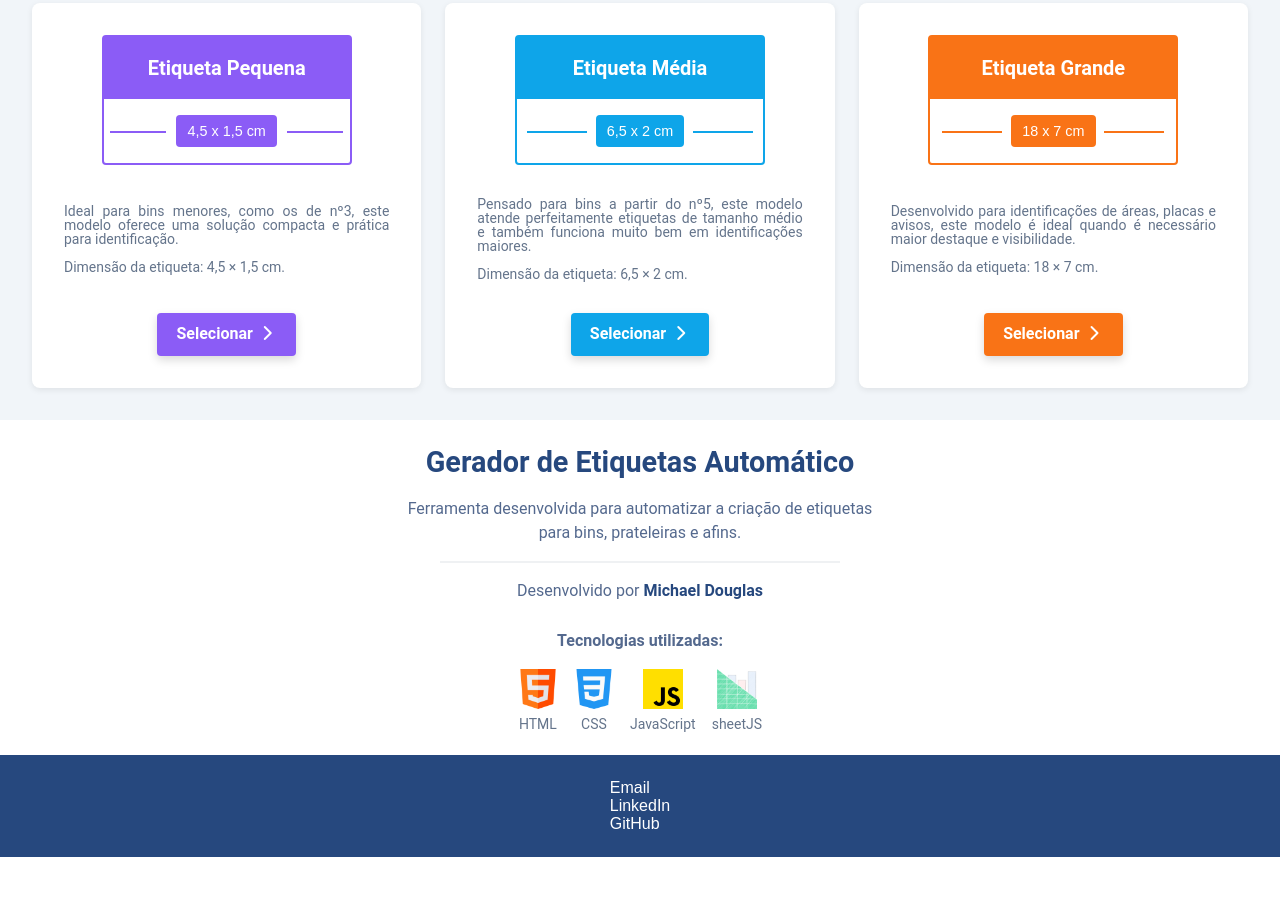
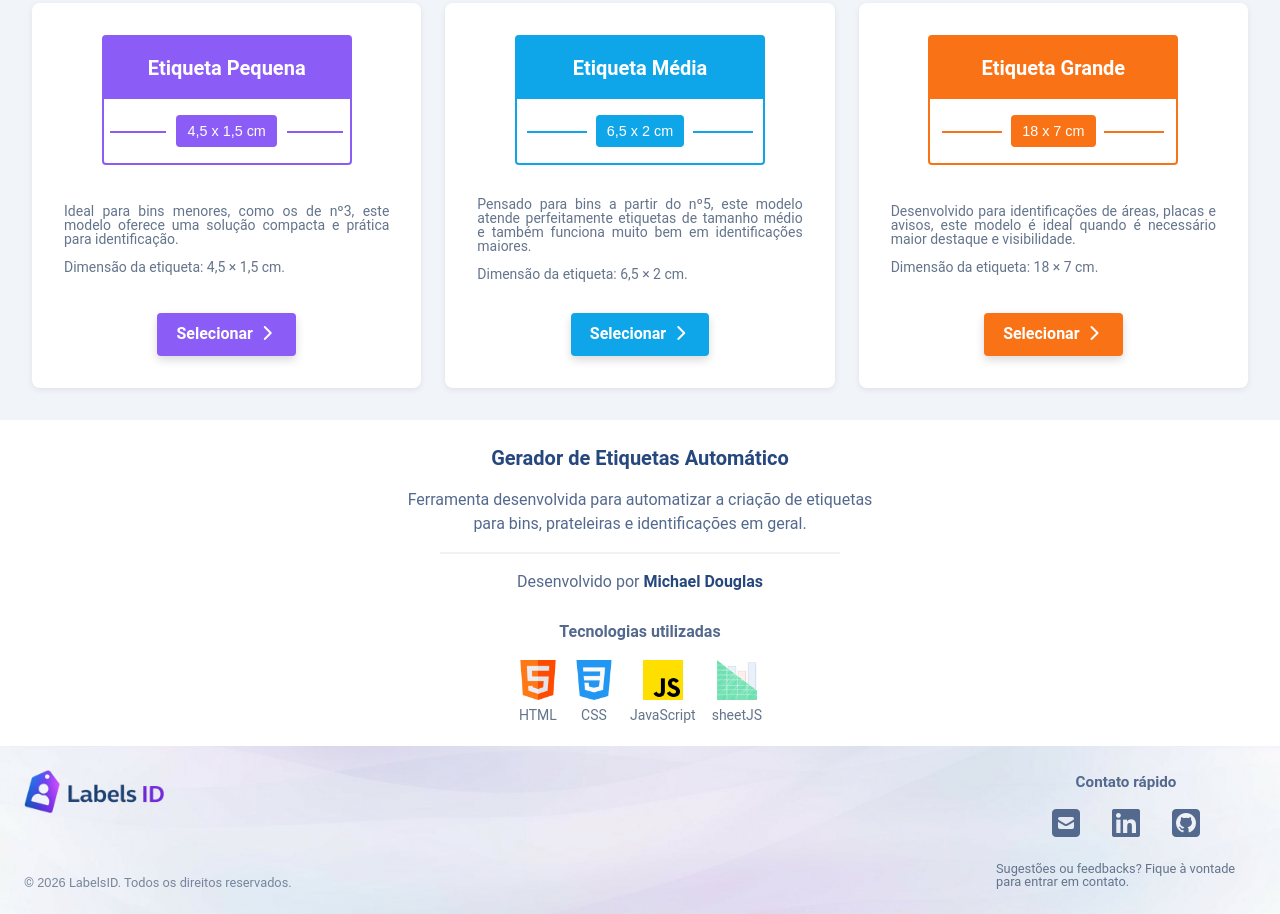
Before and after one commit to MichaelDWL/labelsID, a plain HTML site: page index.html in a window 1280 px wide. Shown: the part 458-1372 px from the top of the page. Before the commit the page ends 1315 px from the top, so only its background shows below. Drawn offline with nearby package versions, Linux system fonts and the light colour scheme; a script that the page names is missing.

Commit message:
update(footer): finalizado footer

```diff
--- a/index.html
+++ b/index.html
@@ -22,7 +22,7 @@
             <nav class="nav">
                 <ul class="font-md-bold c-tx-q">
                     <li><a href="#home">Início</a></li>
-                    <li><a href="#docw">Doc</a></li>
+                    <li><a href="#doc">Doc</a></li>
                     <li><a href="#contato">Contato</a></li>
                     <li><span class="version">v1</span></li>
                 </ul>
@@ -168,50 +168,84 @@
 
     <footer>
         <div class="info">
+            <h2 class="font-lg-bold c-tx-t">Gerador de Etiquetas Automático</h2>
+            <p class="font-md c-tx-q">
+                Ferramenta desenvolvida para automatizar a criação de etiquetas <br>
+                para bins, prateleiras e identificações em geral.
+            </p>
 
-
-            <h1 class="font-xl-bold c-tx-t"> Gerador de Etiquetas Automático </h1>
-            <p class="font-md c-tx-q"> Ferramenta desenvolvida para automatizar a criação de etiquetas <br> para bins, prateleiras e afins. </p>
-
-            <p class="creditos font-md c-tx-q">Desenvolvido por <a class="font-md-bold c-tx-t" href="https://www.example.com" target="_blank">Michael Douglas</a></p>
+            <p class="creditos font-md c-tx-q">
+                Desenvolvido por
+                <a class="font-md-bold c-tx-t" href="https://www.example.com" target="_blank">Michael Douglas</a>
+            </p>
 
             <div class="stack">
-                <span class="font-md-bold c-tx-q">Tecnologias utilizadas:</span>
+                <span class="font-md-bold c-tx-q">Tecnologias utilizadas</span>
                 <ul>
                     <li>
-                        <img src="./assets/icon/html.png" alt="icone do HTML">
-                        <span class="font-sm c-tx-q"> HTML </span>
+                        <img src="./assets/icon/html.png" alt="Ícone do HTML">
+                        <span class="font-sm c-tx-q">HTML</span>
                     </li>
                     <li>
-                        <img src="./assets/icon/css.png" alt="icone do CSS">
-                        <span class="font-sm c-tx-q"> CSS </span>
+                        <img src="./assets/icon/css.png" alt="Ícone do CSS">
+                        <span class="font-sm c-tx-q">CSS</span>
                     </li>
                     <li>
-                        <img src="./assets/icon/js.png" alt="icone do JavaScript">
-                        <span class="font-sm c-tx-q"> JavaScript </span>
+                        <img src="./assets/icon/js.png" alt="Ícone do JavaScript">
+                        <span class="font-sm c-tx-q">JavaScript</span>
                     </li>
                     <li>
-                        <img src="./assets/icon/sheetJs.png" alt="icone do sheetJS">
-                        <span class="font-sm c-tx-q"> sheetJS </span>
+                        <img src="./assets/icon/sheetJs.png" alt="Ícone do sheetJS">
+                        <span class="font-sm c-tx-q">sheetJS</span>
                     </li>
-
-
                 </ul>
-
-
             </div>
         </div>
+
         <div id="contato" class="footer-contact c-tx-white">
-            <ul>
-                <li> <a href="mailto:michaeldouglas.devs@gmail.com">Email</a></li>
-                <li> <a href="https://www.linkedin.com/in/michaeldwl" target="_blank">LinkedIn</a></li>
-                <li> <a href="https://www.github.com/michaeldwl" target="_blank">GitHub</a></li>
-            </ul>
+            <div class="footer-brand">
+                <img class="logo" src="./assets/logo.png" alt="Logo LabelsID">
+                <p class="font-sm footer-rights">
+                    © <span id="footer-year">2026</span> LabelsID. Todos os direitos reservados.
+                </p>
+            </div>
+            <!--
+            <nav class="footer-nav">
+                <ul>
+                    <li><a href="#">Ajuda</a></li>
+                    <li><a href="#home">Início</a></li>
+                    <li><a href="#">Etiquetas</a></li>
+                </ul>
+            </nav> -->
 
+            <div class="footer-extra">
+                <h3 class="font-md-bold c-tx-q">Contato rápido</h3>
+                <ul class="footer-social c-tx-q">
+                    <li>
+                        <a href="mailto:michaeldouglas.devs@gmail.com" aria-label="E-mail">
+                            <i class="fa-solid fa-square-envelope"></i>
+                        </a>
+                    </li>
+                    <li>
+                        <a href="https://www.linkedin.com/in/michaeldwl" target="_blank" aria-label="LinkedIn">
+                            <i class="fa-brands fa-linkedin"></i>
+                        </a>
+                    </li>
+                    <li>
+                        <a href="https://www.github.com/michaeldwl" target="_blank" aria-label="GitHub">
+                            <i class="fa-brands fa-square-github"></i>
+                        </a>
+                    </li>
+                </ul>
+                <p class="font-sm footer-hint">
+                    Sugestões ou feedbacks? Fique à vontade para entrar em contato.
+                </p>
+            </div>
         </div>
     </footer>
 
     <script src="./js/script.js"></script>
+
 </body>
 
 </html>
--- a/style/global/footer.css
+++ b/style/global/footer.css
@@ -1,3 +1,7 @@
+footer {
+  background: url(../../assets/bg-intro.png) center/cover no-repeat;
+}
+
 .info {
   display: flex;
   flex-direction: column;
@@ -5,6 +9,7 @@
   gap: 1rem;
   padding: 1.5rem;
   text-align: center;
+  background-color: #ffffff;
 }
 
 .creditos::before {
@@ -49,8 +54,98 @@
 .footer-contact {
   display: flex;
   align-items: center;
-  justify-content: center;
+  justify-content: space-between;
+  gap: 3rem;
+  padding: 1.5rem;
+  /* background-color: var(--bg-footer); */
+}
+
+.footer-brand {
+  display: flex;
+  flex-direction: column;
+  gap: 4rem;
+  /* justify-content: space-between; */
+}
+
+.footer-brand .logo {
+  width: 140px;
+  height: auto;
+}
+
+.footer-rights {
+  font-size: 0.8rem;
+  opacity: 0.85;
+}
+
+.footer-nav,
+.footer-extra {
+  display: flex;
+  flex-direction: column;
+  gap: 0.75rem;
+  align-items: center;
+}
+
+.footer-nav h3,
+.footer-extra h3 {
+  font-size: 0.95rem;
+}
+
+.footer-nav ul {
+  list-style: none;
+  display: flex;
+  /* flex-direction: column; */
   gap: 1rem;
-  padding: 1.5rem;
-  background-color: var(--bg-footer);
 }
+
+.footer-nav a {
+  color: #ffffff;
+  font-size: 0.9rem;
+  opacity: 0.9;
+  text-decoration: none;
+  transition: opacity 0.2s ease;
+}
+
+.footer-nav a:hover {
+  opacity: 1;
+}
+
+.footer-social {
+  display: flex;
+  align-items: center;
+  gap: 1.25rem;
+  list-style: none;
+}
+
+.footer-social a {
+  font-size: 2rem;
+  transition:
+    transform 0.2s ease,
+    opacity 0.2s ease;
+}
+
+.footer-social a:hover {
+  transform: translateY(-2px);
+  opacity: 0.8;
+}
+
+.footer-hint {
+  font-size: 0.8rem;
+  margin-top: 0.5rem;
+  max-width: 260px;
+}
+
+@media (max-width: 768px) {
+  .footer-contact {
+    flex-direction: column;
+    text-align: center;
+  }
+
+  .footer-brand {
+    align-items: center;
+    gap: 2rem;
+  }
+
+  .footer-nav ul {
+    align-items: center;
+  }
+}
```
Also changed, not shown: assets/logo.svg.
